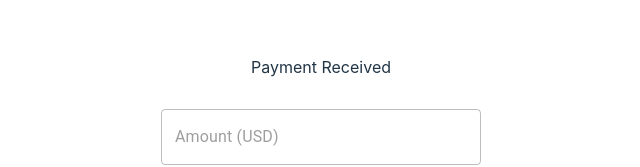
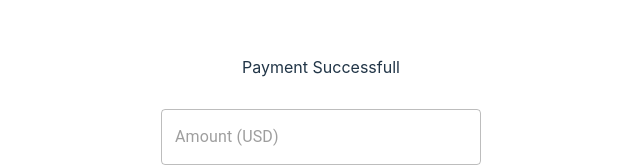
Before and after one commit to techsavage18/Gnosis-ScanPay, a React (Vite) app: page /receiveConfirmation in a window 1280 px wide. Shown: the part 204-371 px from the top of the page, without its empty margins (319-959 px from the left). Built offline with nearby package versions, Linux system fonts and the light colour scheme.

Commit message:
Test change to trigger vercel deploy

```diff
--- a/src/pages/ReceiveConfirmation.tsx
+++ b/src/pages/ReceiveConfirmation.tsx
@@ -10,7 +10,7 @@ function PayConfirmation() {
 
     return (
         <div>
-            <span>Payment Received</span>
+            <span>Payment Successfull</span>
 
             <div style={{ marginTop: 30 }}>
                 <TextField
```
